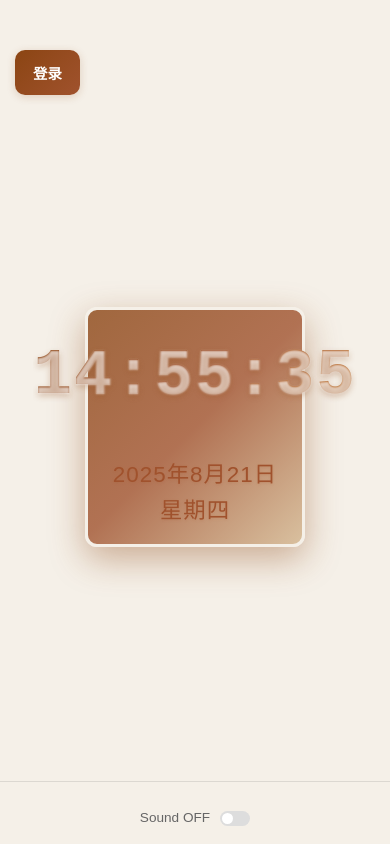
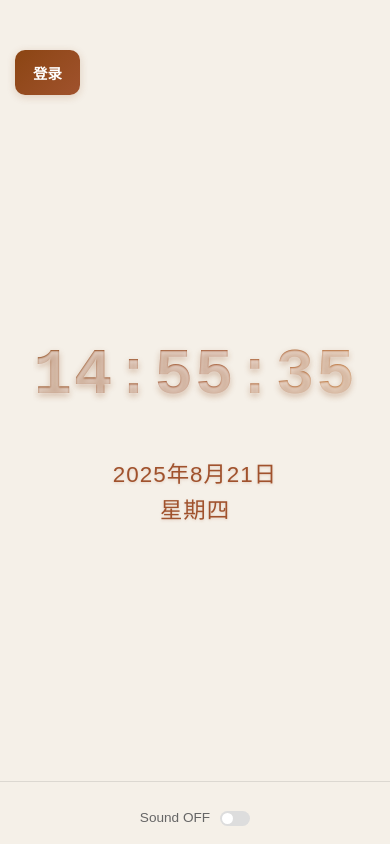
Before and after one commit to applesss4/top333, a website: page index.html in a window 390 px wide. Drawn offline with Linux system fonts and the light colour scheme.

Commit message:
Fix: Remove clock background and fix API routing issues

```diff
--- a/styles.css
+++ b/styles.css
@@ -273,13 +273,8 @@ body {
 }
 
 .clock-display {
-    background: linear-gradient(135deg, rgba(139, 69, 19, 0.8) 0%, rgba(160, 82, 45, 0.8) 50%, rgba(210, 180, 140, 0.8) 100%);
     padding: 30px 50px;
-    border-radius: 20px;
-    box-shadow: 0 12px 35px rgba(139, 69, 19, 0.4);
     display: inline-block;
-    backdrop-filter: blur(10px);
-    border: 3px solid #F5F0E8;
     max-width: calc(100vw - 80px);
     min-width: 0;
     width: auto;
@@ -375,7 +370,6 @@ body {
         min-width: 0;
         width: 100%;
         box-sizing: border-box;
-        border-radius: 15px;
     }
 
     .time {
@@ -480,7 +474,6 @@ body {
         min-width: 0;
         width: 100%;
         box-sizing: border-box;
-        border-radius: 10px;
     }
 
     .time {
@@ -527,7 +520,6 @@ body {
         min-width: 0;
         width: 100%;
         box-sizing: border-box;
-        border-radius: 12px;
     }
 
     .time {
```
Also changed, not shown: vercel.json.
